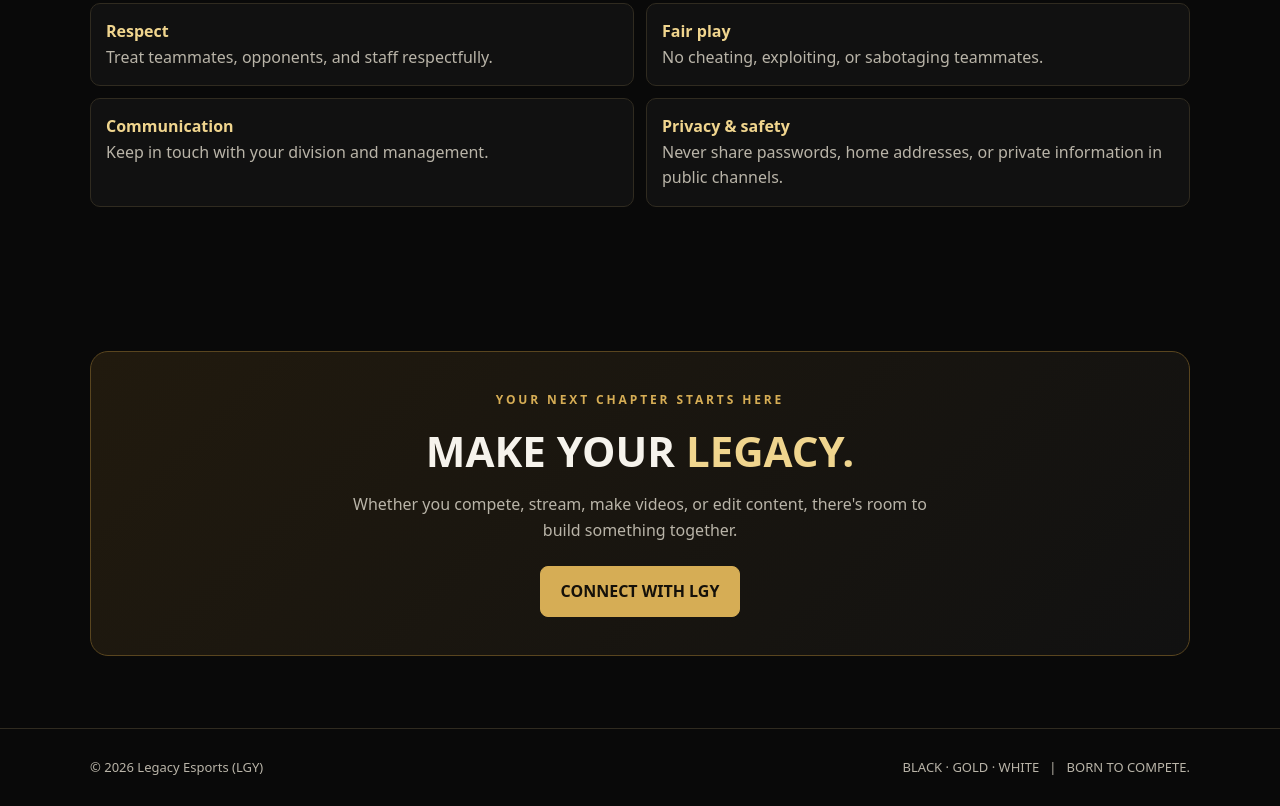
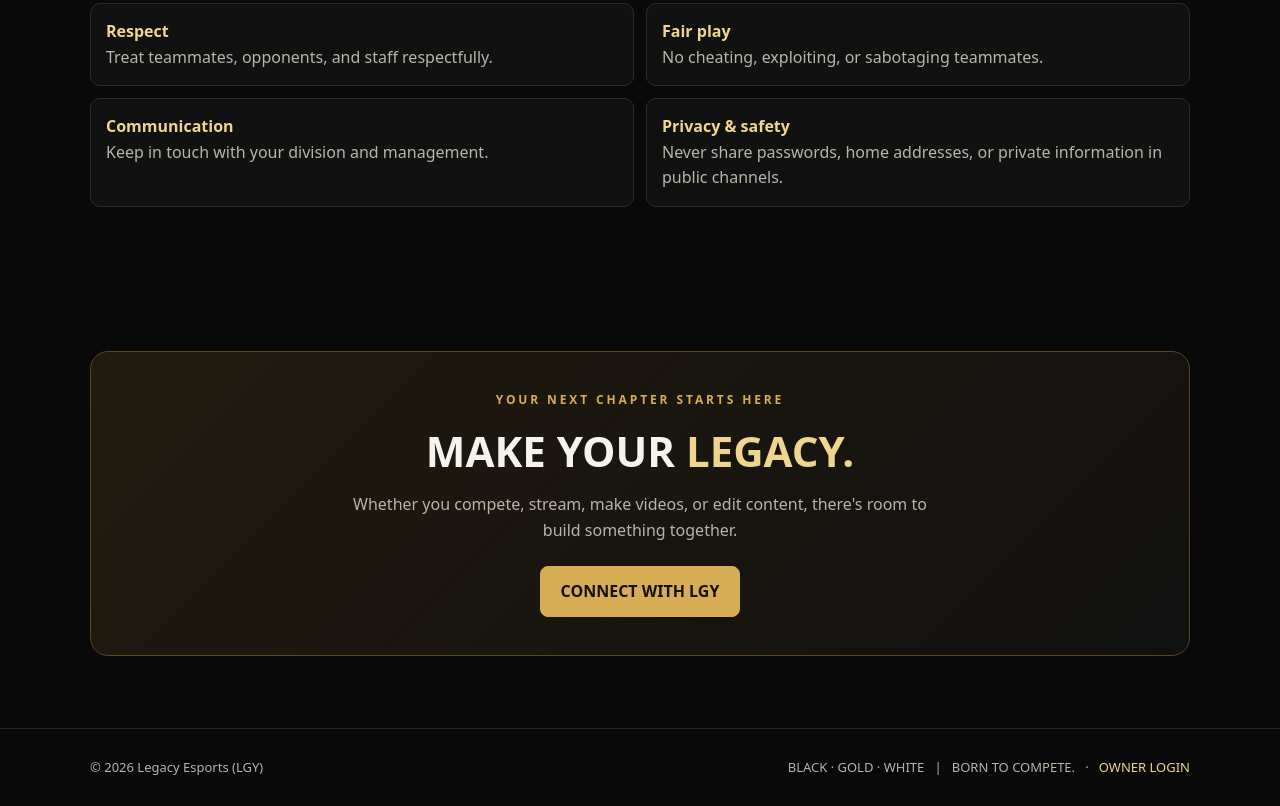
Before and after one commit to raymondsegura8993-max/Legacy-esports, a plain HTML site: page index.html in a window 1280 px wide. Shown: the part 2726-3532 px from the top of the page. Drawn offline with Linux system fonts and the light colour scheme.

Commit message:
Add owner dashboard link

```diff
--- a/index.html
+++ b/index.html
@@ -34,7 +34,7 @@ footer{border-top:1px solid var(--line);padding:28px 0;color:var(--muted);font-s
 <section id="standards"><div class="wrap"><div class="section-head"><h2>TEAM <span class="gold">STANDARDS</span></h2><p>We want members who help make the community better.</p></div><div class="rules"><div class="rule"><b>Any rank</b><br><span style="color:var(--muted)">All skill levels may apply.</span></div><div class="rule"><b>All platforms</b><br><span style="color:var(--muted)">PC, PlayStation, and Xbox players are welcome.</span></div><div class="rule"><b>Respect</b><br><span style="color:var(--muted)">Treat teammates, opponents, and staff respectfully.</span></div><div class="rule"><b>Fair play</b><br><span style="color:var(--muted)">No cheating, exploiting, or sabotaging teammates.</span></div><div class="rule"><b>Communication</b><br><span style="color:var(--muted)">Keep in touch with your division and management.</span></div><div class="rule"><b>Privacy & safety</b><br><span style="color:var(--muted)">Never share passwords, home addresses, or private information in public channels.</span></div></div></div></section>
 <section><div class="wrap"><div class="cta"><div class="eyebrow">YOUR NEXT CHAPTER STARTS HERE</div><h2 style="font-size:clamp(28px,5vw,42px);margin:8px 0">MAKE YOUR <span class="gold">LEGACY.</span></h2><p>Whether you compete, stream, make videos, or edit content, there's room to build something together.</p><a class="btn" href="https://discord.gg/Q87Xh4dTXd" target="_blank" rel="noopener">CONNECT WITH LGY</a></div></div></section>
 </main>
-<footer><div class="wrap foot"><span>© <span id="year"></span> Legacy Esports (LGY)</span><span>BLACK · GOLD · WHITE &nbsp; | &nbsp; BORN TO COMPETE.</span></div></footer>
+<footer><div class="wrap foot"><span>© <span id="year"></span> Legacy Esports (LGY)</span><span>BLACK · GOLD · WHITE &nbsp; | &nbsp; BORN TO COMPETE. &nbsp; · &nbsp; <a href="admin.html" style="color:var(--gold2);text-decoration:none">OWNER LOGIN</a></span></div></footer>
 
 <div class="modal" id="applyModal" role="dialog" aria-modal="true" aria-labelledby="applyTitle">
  <div class="modal-box">
```
